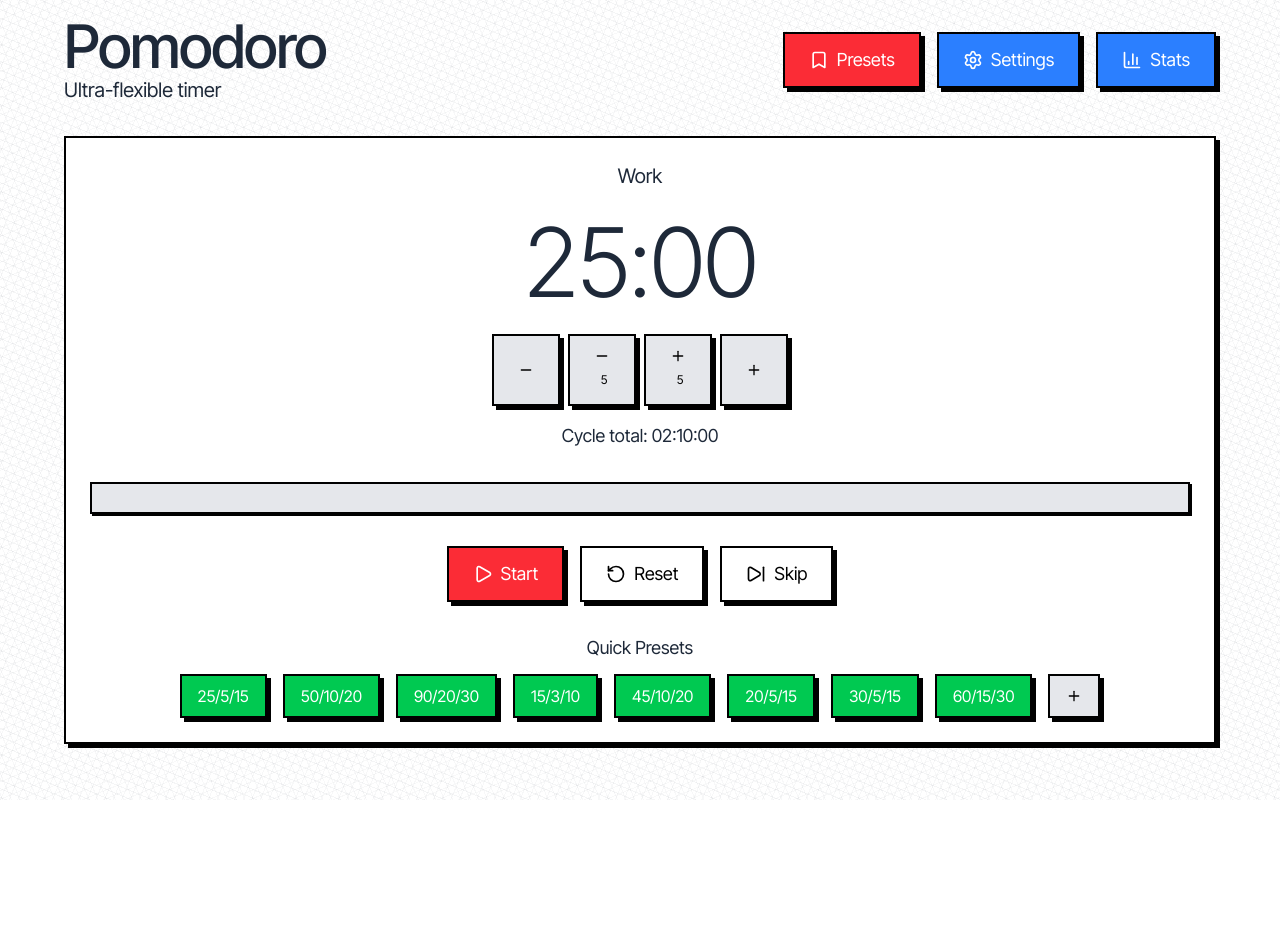
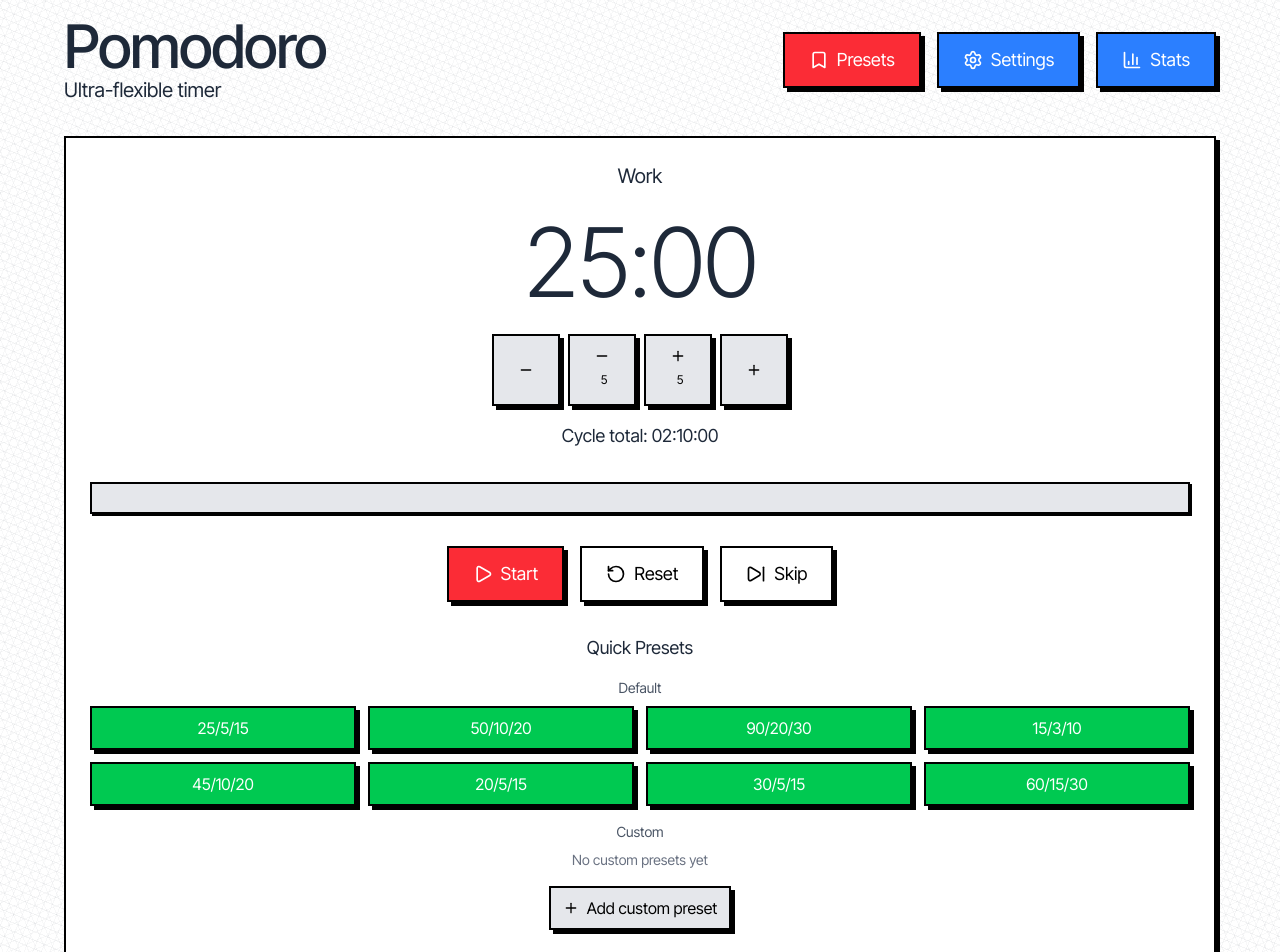
Before and after one commit to ezDecode/Pomodoro, a React (Vite) app: page / in a window 1280 px wide. Shown: the top 952 px of the page. Before the commit the page ends 800 px from the top, so only its background shows below. Built offline with nearby package versions, Linux system fonts and the light colour scheme.

Commit message:
feat: enhance CustomPresetModal and PresetButtons for better layout and accessibility; add btn-danger styles in CSS

```diff
--- a/src/components/CustomPresetModal.jsx
+++ b/src/components/CustomPresetModal.jsx
@@ -75,8 +75,10 @@ export function CustomPresetModal({ isOpen, onClose, onSave, customPresets = []
   if (!isOpen) return null
 
   return (
-    <div className="fixed top-4 left-1/2 transform -translate-x-1/2 z-50 p-4">
-      <div className="card-brutal max-w-md w-full h-[600px] overflow-y-auto">
+    <div className="fixed inset-0 z-50 flex items-center justify-center p-4">
+      {/* Overlay */}
+      <div className="absolute inset-0 bg-black/40" onClick={onClose} />
+      <div className="relative card-brutal w-full max-w-2xl max-h-[80vh] overflow-y-auto">
         <div className="flex items-center justify-between mb-6">
           <h2 className="text-2xl font-normal">Custom Presets</h2>
           <button
--- a/src/components/PresetButtons.jsx
+++ b/src/components/PresetButtons.jsx
@@ -12,38 +12,60 @@ export function PresetButtons({ onPresetSelect, onAddCustomPreset, customPresets
   }
 
   return (
-    <div className="space-y-3">
+    <div className="space-y-4">
       <h3 className="text-lg font-normal text-center">Quick Presets</h3>
-      <div className="flex flex-wrap justify-center gap-4">
+
       {/* Default Presets */}
+      <section aria-labelledby="default-presets-heading" className="space-y-2">
+        <div id="default-presets-heading" className="text-sm text-gray-600 text-center">Default</div>
+        <div className="grid grid-cols-2 sm:grid-cols-3 md:grid-cols-4 gap-3 place-items-stretch">
           {PRESETS.map((preset) => (
             <button
               key={preset.name}
-            className="btn-brutal btn-success preset-compact"
-            onClick={() => onPresetSelect(preset)}
+              className="btn-brutal btn-success preset-compact w-full"
+              onClick={() => {
+                onPresetSelect(preset)
+                if (onAddCustomPreset) onAddCustomPreset()
+              }}
             >
               {preset.name}
             </button>
           ))}
+        </div>
+      </section>
 
       {/* Custom Presets */}
-        {customPresets.map((preset) => (
+      <section aria-labelledby="custom-presets-heading" className="space-y-2">
+        <div id="custom-presets-heading" className="text-sm text-gray-600 text-center">Custom</div>
+        <div className="grid grid-cols-2 sm:grid-cols-3 md:grid-cols-4 gap-3 place-items-stretch">
+          {customPresets && customPresets.length > 0 ? (
+            customPresets.map((preset) => (
               <button
                 key={`custom-${preset.name}`}
-            className="btn-brutal btn-primary preset-compact"
-            onClick={() => onPresetSelect(preset)}
+                className="btn-brutal btn-primary preset-compact w-full"
+                onClick={() => {
+                  onPresetSelect(preset)
+                  if (onAddCustomPreset) onAddCustomPreset()
+                }}
               >
                 {preset.name}
               </button>
-        ))}
+            ))
+          ) : (
+            <div className="col-span-full text-center text-sm text-gray-500">No custom presets yet</div>
+          )}
+        </div>
+      </section>
 
-        {/* Add Custom Preset Button */}
+      {/* Add Custom Preset */}
+      <div className="flex justify-center">
         <button
-          className="btn-brutal btn-neutral preset-compact flex items-center justify-center"
+          className="btn-brutal btn-neutral preset-compact flex items-center gap-2"
           onClick={handleAddPreset}
           title="Add custom preset"
         >
           <Plus size={16} />
+          <span className="hide-text-mobile">Add custom preset</span>
         </button>
       </div>
     </div>
--- a/src/index.css
+++ b/src/index.css
@@ -58,6 +58,12 @@ body {
 
 .btn-success {
   @apply border-2 border-black bg-green-500 text-white font-normal;
+  box-shadow: 4px 4px 0px 0px rgb(0,0,0);
+}
+
+/* Destructive actions */
+.btn-danger {
+  @apply border-2 border-black bg-red-600 text-white font-normal;
   box-shadow: 4px 4px 0px 0px rgb(0,0,0);
 }
 
@@ -126,7 +132,7 @@ body {
 
 /* Preset button styling for all screen sizes */
 .preset-compact {
-  @apply px-4 py-2 text-base min-w-max;
+  @apply px-3 py-2 text-base min-w-0;
 }
 
 @media (max-width: 640px) {
```
Lines whose indentation alone changed are shown as unchanged.
